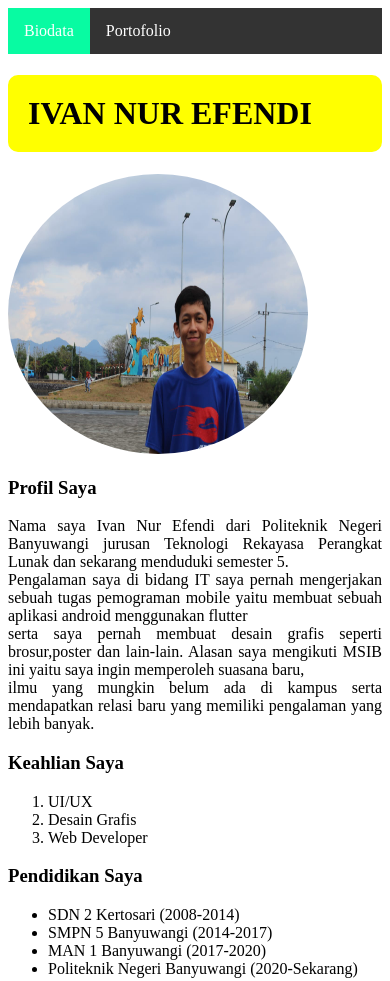
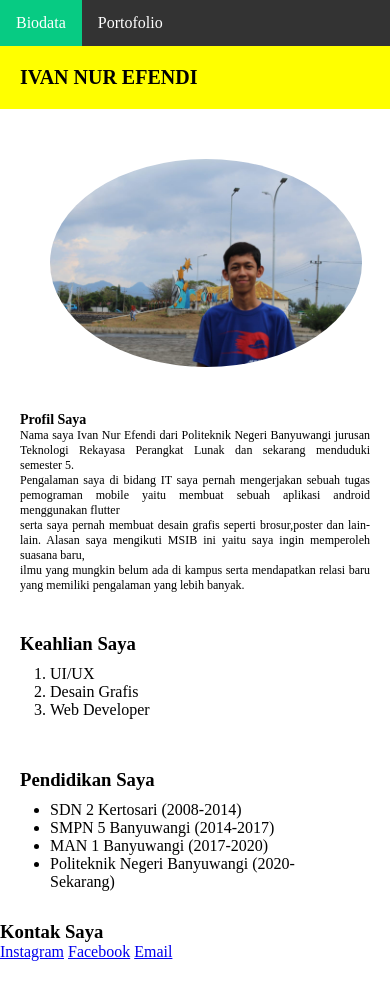
Before and after one commit to ivannure/ivannure.github.io, a plain HTML site: page index.html in a window 390 px wide. Shown: the top 981 px of the page. Drawn offline with Linux system fonts and the light colour scheme.

Commit message:
update responsive

```diff
--- a/index.html
+++ b/index.html
@@ -6,6 +6,7 @@
     <meta http-equiv="X-UA-Compatible" content="IE=edge">
     <meta name="viewport" content="width=device-width, initial-scale=1.0">
     <title>Biodata - IVAN NUR EFENDI</title>
+    <link rel="stylesheet" href="style.css">
 </head>
 
 <body>
@@ -15,53 +16,12 @@
             <li><a href="portofolio.html">Portofolio</a></li>
         </ul>
     </div>
-
-
     <h1>IVAN NUR EFENDI</h1>
-
-    <style>
-        h1 {
-            background-color: yellow;
-            border: 20px solid yellow;
-            border-radius: 10px;
-        }
-
-        .nav ul {
-            list-style-type: none;
-            margin: 0;
-            padding: 0;
-            overflow: hidden;
-            background-color: #333;
-        }
-
-        .nav li {
-            float: left;
-        }
-
-        .nav li a {
-            display: block;
-            color: white;
-            text-align: center;
-            padding: 14px 16px;
-            text-decoration: none;
-        }
-
-        .nav li a:hover:not(.active) {
-            background-color: black;
-        }
-
-        .active {
-            background-color: #08fba2;
-        }
-
-        img {
-            border-radius: 50%;
-        }
-    </style>
-    <img src="ivan.jfif" title="Image Saya" alt="ivan" style="width:300px; height:280px;">
+    <img src="ivan.jfif" title="Image Saya" alt="ivan">
+    <div class="content-profil">
         <h3>Profil Saya</h3>
-
-    <p align="justify">Nama saya Ivan Nur Efendi dari Politeknik Negeri Banyuwangi jurusan Teknologi Rekayasa Perangkat
+        <p align="justify">Nama saya Ivan Nur Efendi dari Politeknik Negeri Banyuwangi jurusan Teknologi Rekayasa
+            Perangkat
             Lunak
             dan sekarang menduduki semester 5.<br />
             Pengalaman saya di bidang IT saya pernah mengerjakan sebuah tugas pemograman mobile yaitu membuat sebuah
@@ -69,17 +29,20 @@
             menggunakan flutter <br />
             serta saya pernah membuat desain grafis seperti brosur,poster dan lain-lain. Alasan saya mengikuti MSIB ini
             yaitu saya ingin memperoleh suasana baru,<br />
-        ilmu yang mungkin belum ada di kampus serta mendapatkan relasi baru yang memiliki pengalaman yang lebih banyak.
+            ilmu yang mungkin belum ada di kampus serta mendapatkan relasi baru yang memiliki pengalaman yang lebih
+            banyak.
         </p>
+    </div>
 
-
+    <div class="content-keahlian">
         <h3>Keahlian Saya</h3>
         <ol>
             <li>UI/UX</li>
             <li>Desain Grafis</li>
             <li>Web Developer</li>
         </ol>
-
+    </div>
+    <div class="content-study">
         <h3>Pendidikan Saya</h3>
         <ul>
             <li>SDN 2 Kertosari (2008-2014)</li>
@@ -87,12 +50,11 @@
             <li>MAN 1 Banyuwangi (2017-2020)</li>
             <li>Politeknik Negeri Banyuwangi (2020-Sekarang)</li>
         </ul>
-
+    </div>
     <h3>Kontak Saya</h3>
     <a href="https://www.instagram.com/ivan_nrfndi/">Instagram</a>
     <a href="https://www.facebook.com/profile.php?id=100007576155543">Facebook</a>
     <a href="https://mail.google.com/mail/u/0/?hl=en#inbox">Email</a>
-
 </body>
 
 </html>
--- /dev/null
+++ b/style.css
@@ -0,0 +1,76 @@
+* {
+    padding: 0;
+    margin: 0;
+}
+
+h1 {
+    background-color: yellow;
+    border: 20px solid yellow;
+}
+@media (max-width: 768px) {
+    h1 {
+        font-size: 20px;
+    }
+}
+
+.nav ul {
+    list-style-type: none;
+    margin: 0;
+    padding: 0;
+    overflow: hidden;
+    background-color: #333;
+}
+
+.nav li {
+    float: left;
+}
+
+.nav li a {
+    display: block;
+    color: white;
+    text-align: center;
+    padding: 14px 16px;
+    text-decoration: none;
+}
+
+.nav li a:hover:not(.active) {
+    background-color: black;
+}
+
+.active {
+    background-color: #07cb83;
+}
+
+img {
+    border-radius: 50%;
+    margin-top: 50px;
+    margin-left: 50px;
+    width:25%;
+}
+/* tablet */
+@media (max-width: 768px) {
+    img {
+        width: 80%;
+    }
+}
+.content-profil {
+    padding: 20px;
+    margin-top: 20px;
+}
+@media (max-width: 768px) {
+    .content-profil {
+        font-size: 12px;
+    }
+}
+.content-keahlian {
+    padding: 20px;
+}
+.content-keahlian ol {
+    margin: 10px 30px;
+}
+.content-study {
+    padding: 20px;
+}
+.content-study ul {
+    margin: 10px 30px;
+}
```
Also changed, not shown: resume dll/1.png (added), resume dll/2.png (added), resume dll/3.png (added), resume dll/4.png (added), resume dll/5.png (added), resume dll/6.png (added), resume dll/7.png (added), resume dll/8.png (added), resume dll/9.png (added), 3 other files. Lines whose indentation alone changed are shown as unchanged.
